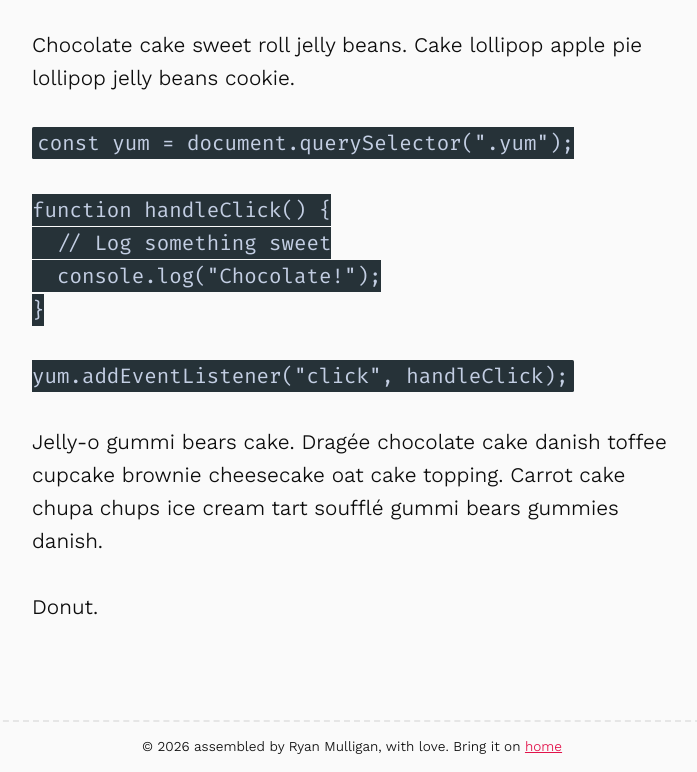
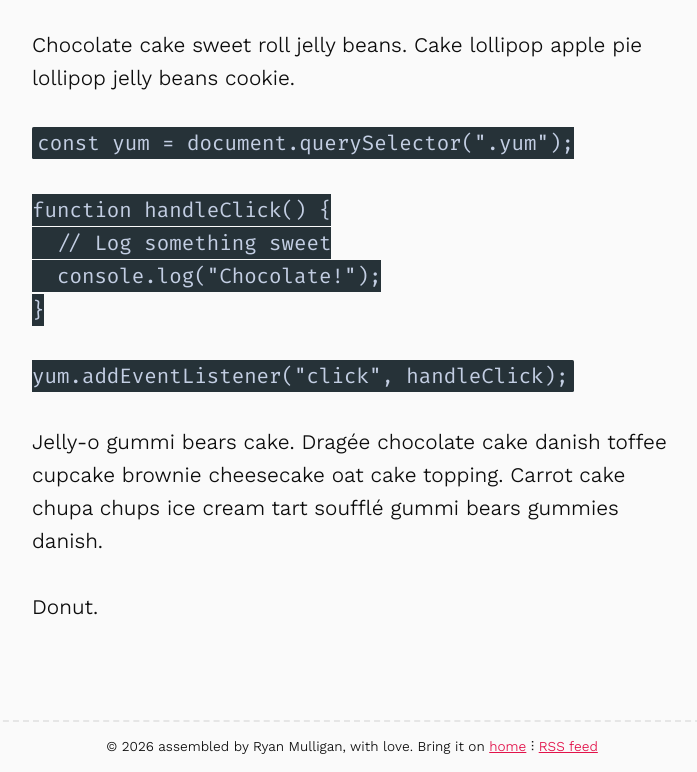
Before and after one commit to hexagoncircle/ryan-mulligan-dev, an Eleventy site: page src/blog/style-review.md in a window 1280 px wide. Shown: the part 3354-4126 px from the top of the page, without its empty margins (288-985 px from the left). Built offline with nearby package versions, Linux system fonts and the light colour scheme; Eleventy itself is replaced by a stand-in of ours; code samples lack their colours; files that its build step writes are made by us from their sources; a web font is replaced by a local one; what @11tyrocks/eleventy-plugin-social-images, markdown-it-attrs would draw is missing.

Commit message:
Added RSS feed link

```diff
--- a/src/_includes/base.njk
+++ b/src/_includes/base.njk
@@ -77,7 +77,9 @@
 	</main>
 
 	<footer class="wrapper">
-		<p class="footer-copy">© {% year %} assembled by Ryan Mulligan, with love. Bring it on <a title="Go to the site homepage" href="{{ '/' | url }}">home</a></p>
+		<p class="footer-copy">
+			© {% year %} assembled by Ryan Mulligan, with love. Bring it on <a title="Go to the site homepage" href="{{ '/' | url }}">home</a> ⫶ <a href="{{ '/blog/feed.xml' | url }}">RSS feed</a>
+		</p>
 	</footer>
 
 	{% block scripts %}{% endblock %}
```
